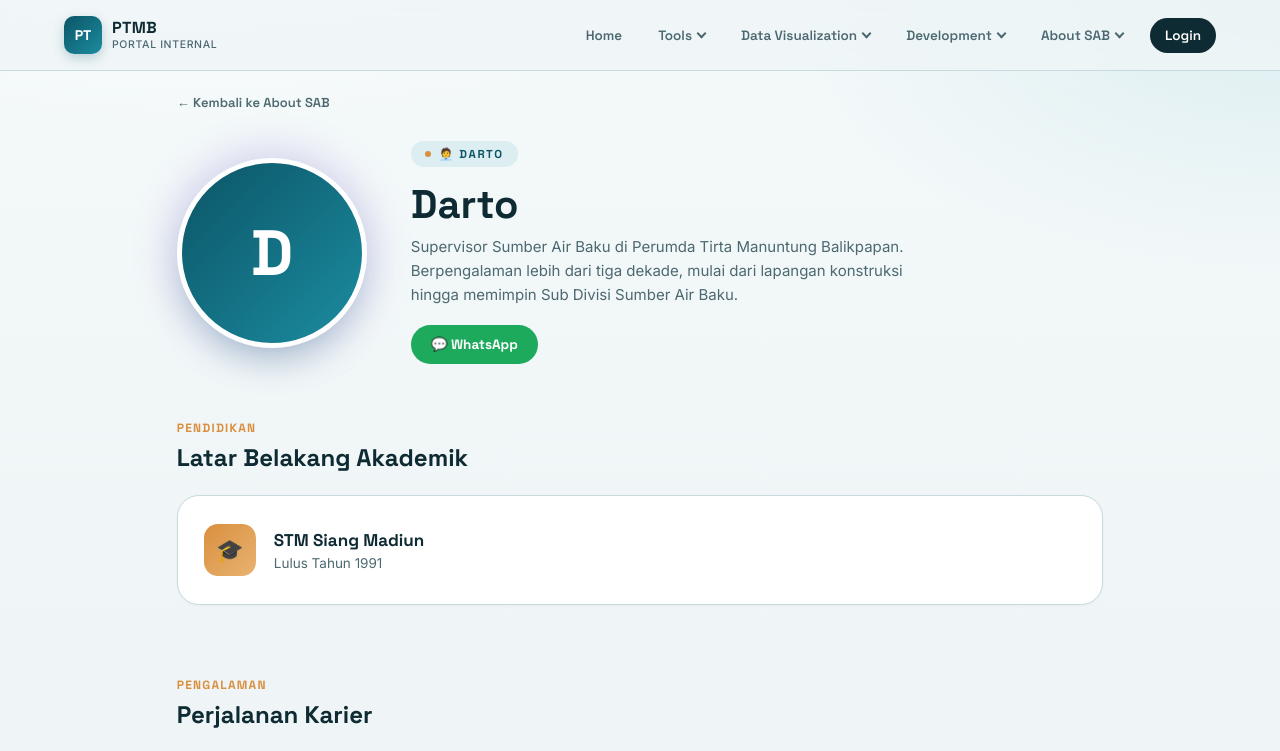
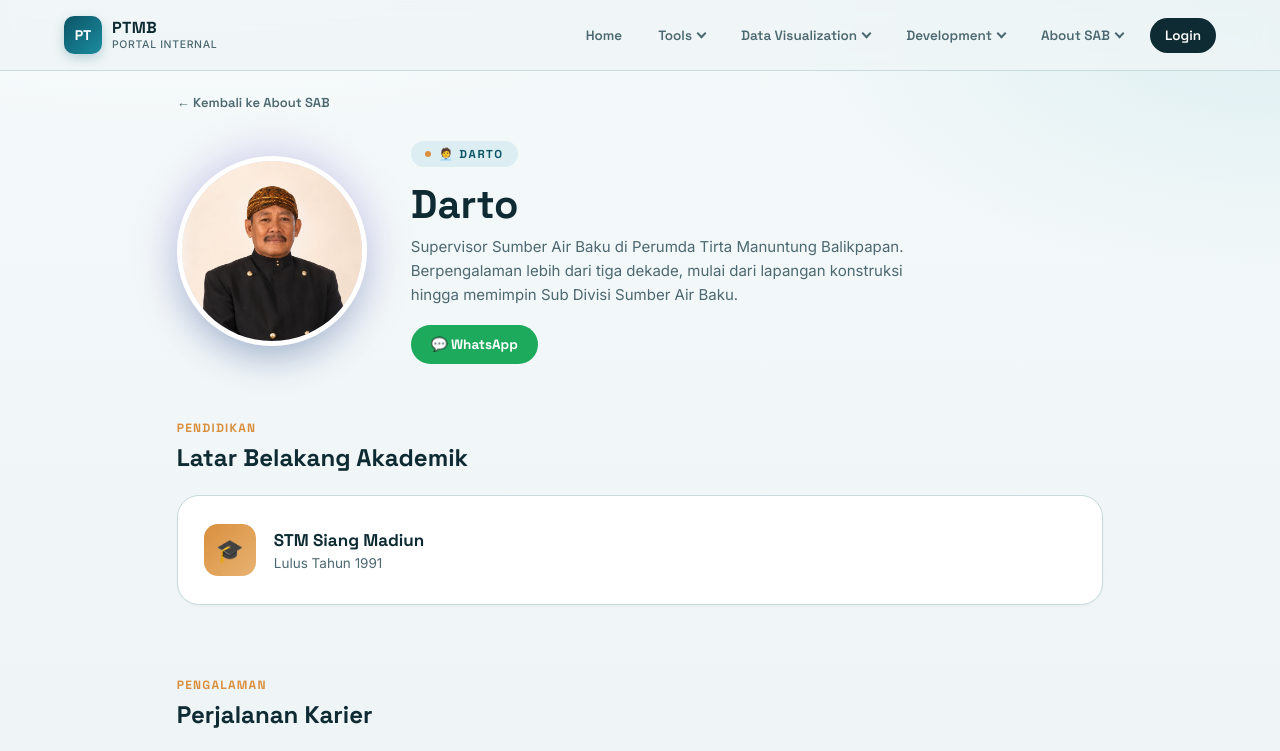
Before and after one commit to pottersab/pottersab, a website: page profil-darto.html in a window 1280 px wide. Shown: the top 751 px of the page. Drawn offline with Linux system fonts and the light colour scheme.

Commit message:
Foto Darto

```diff
--- a/profil-darto.html
+++ b/profil-darto.html
@@ -164,6 +164,12 @@
     border-radius:50%;
     background:linear-gradient(135deg, var(--purple), var(--purple-light));
     opacity:0.25; filter:blur(18px); z-index:0;
+  }
+  .profile-photo{
+    position:relative; z-index:1;
+    width:190px; height:190px; border-radius:50%;
+    object-fit:cover; border:5px solid var(--surface);
+    box-shadow:0 20px 40px -16px rgba(11,85,102,0.35);
   }
   .profile-avatar{
     position:relative; z-index:1;
@@ -341,7 +347,7 @@
 
 <section class="profile-hero">
   <div class="profile-photo-wrap">
-    <div class="profile-avatar" style="background:linear-gradient(135deg, var(--primary), var(--primary-light));">D</div>
+    <img src="darto.jpg" alt="Foto Darto" class="profile-photo">
   </div>
   <div class="profile-info">
     <div class="eyebrow">🧑‍💼 Darto</div>
```
Also changed, not shown: about.html (+1 -1 lines), darto.jpg (added).
